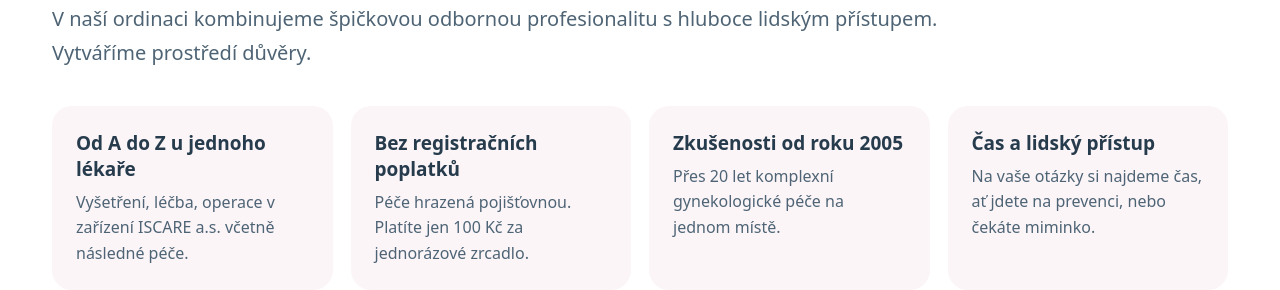
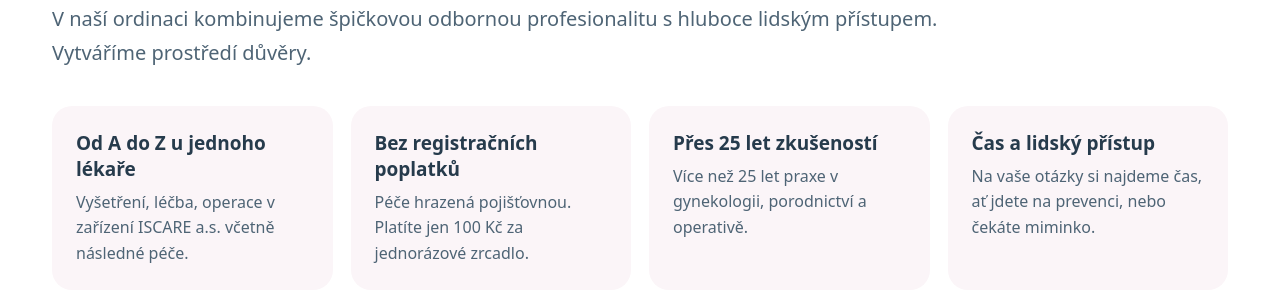
Before and after one commit to andreasignature/andrea, a plain HTML site: page klimed/index.html in a window 1280 px wide. Shown: the part 1040-1330 px from the top of the page. Drawn offline with nearby package versions, Linux system fonts and the light colour scheme.

Commit message:
KLIMED: přes 25 let zkušeností
Co-Authored-By: Claude Opus 5.5 <noreply@anthropic.com>
Claude-Session: https://claude.ai/code/session_01MEyizAE5fj4ewMVoXRBigN

```diff
--- a/klimed/index.html
+++ b/klimed/index.html
@@ -67,7 +67,7 @@ a{color:#A2607F}a:hover{color:#844A66}
 <div style="display: grid; grid-template-columns: repeat(auto-fit, minmax(240px, 1fr)); gap: 18px; padding-top: 8px">
 <div style="display: flex; flex-direction: column; gap: 8px; padding: 24px; border-radius: 20px; background: #FBF5F8"><span style="font-weight: 700; font-size: 19px; color: #263B4C">Od A do Z u jednoho lékaře</span><span style="font-size: 16px; line-height: 1.6; color: #4E6475">Vyšetření, léčba, operace v zařízení ISCARE a.s. včetně následné péče.</span></div>
 <div style="display: flex; flex-direction: column; gap: 8px; padding: 24px; border-radius: 20px; background: #FBF5F8"><span style="font-weight: 700; font-size: 19px; color: #263B4C">Bez registračních poplatků</span><span style="font-size: 16px; line-height: 1.6; color: #4E6475">Péče hrazená pojišťovnou. Platíte jen 100 Kč za jednorázové zrcadlo.</span></div>
-<div style="display: flex; flex-direction: column; gap: 8px; padding: 24px; border-radius: 20px; background: #FBF5F8"><span style="font-weight: 700; font-size: 19px; color: #263B4C">Zkušenosti od roku 2005</span><span style="font-size: 16px; line-height: 1.6; color: #4E6475">Přes 20 let komplexní gynekologické péče na jednom místě.</span></div>
+<div style="display: flex; flex-direction: column; gap: 8px; padding: 24px; border-radius: 20px; background: #FBF5F8"><span style="font-weight: 700; font-size: 19px; color: #263B4C">Přes 25 let zkušeností</span><span style="font-size: 16px; line-height: 1.6; color: #4E6475">Více než 25 let praxe v gynekologii, porodnictví a operativě.</span></div>
 <div style="display: flex; flex-direction: column; gap: 8px; padding: 24px; border-radius: 20px; background: #FBF5F8"><span style="font-weight: 700; font-size: 19px; color: #263B4C">Čas a lidský přístup</span><span style="font-size: 16px; line-height: 1.6; color: #4E6475">Na vaše otázky si najdeme čas, ať jdete na prevenci, nebo čekáte miminko.</span></div>
 </div>
 </section>
```
